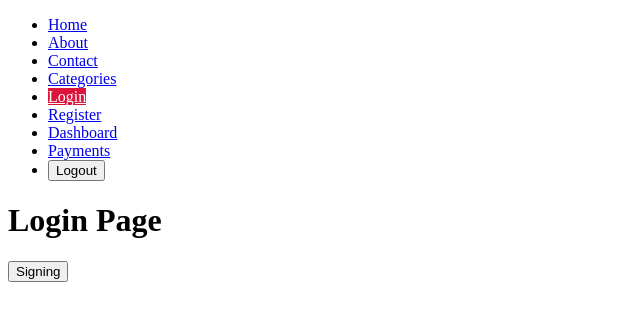
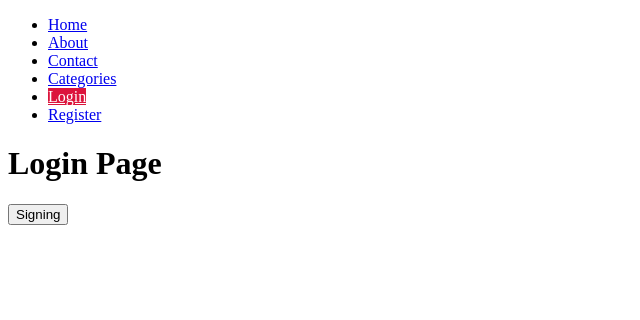
Before and after one commit to Ox18/lab-react-router-dom, a React (Create React App) app: page /login in a window 1280 px wide. Shown: the top 320 px of the page, without its empty margins (0-640 px from the left). Built offline with nearby package versions, Linux system fonts and the light colour scheme.

Commit message:
add condition to hide elements when the user is or not logged in aplication

```diff
--- a/src/components/Navbar/index.js
+++ b/src/components/Navbar/index.js
@@ -29,6 +29,8 @@ function Index() {
               Categories
             </NavLink>
           </li>
+          {!auth.isLogged() && (
+            <>
               <li>
                 <NavLink activeClassName="active" exact to="/login">
                   Login
@@ -39,6 +41,10 @@ function Index() {
                   Register
                 </NavLink>
               </li>
+            </>
+          )}
+          {auth.isLogged() && (
+            <>
               <li>
                 <NavLink activeClassName="active" exact to="/dashboard">
                   Dashboard
@@ -52,6 +58,8 @@ function Index() {
               <li>
                 <button onClick={auth.logout}>Logout</button>
               </li>
+            </>
+          )}
         </ul>
       </nav>
     </div>
```
Lines whose indentation alone changed are shown as unchanged.
